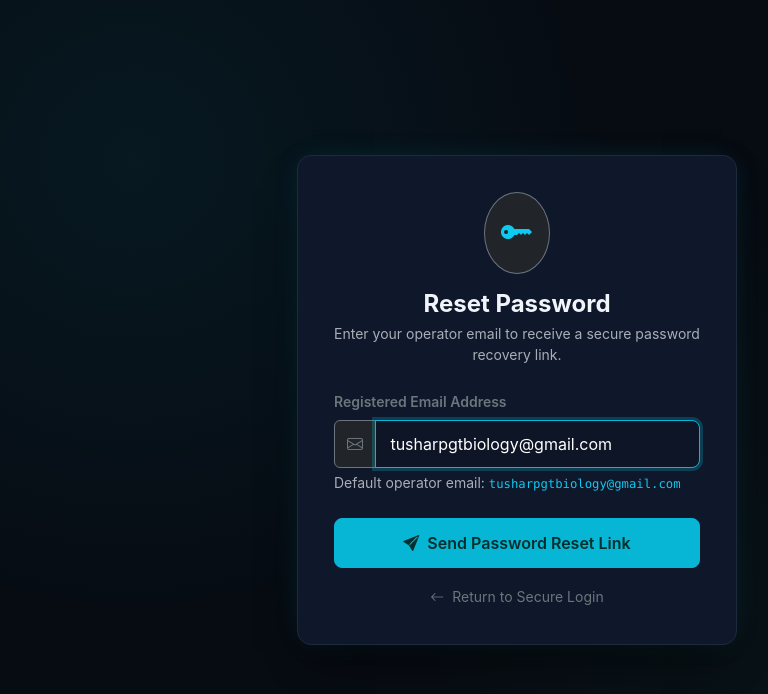
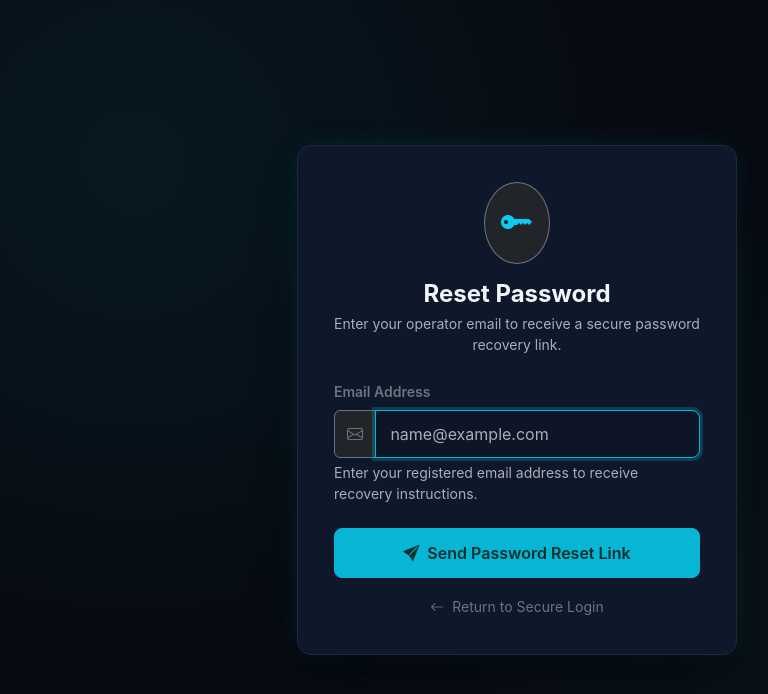
Before and after one commit to theforceiscalling/studytrade, a Django app: page /forgot-password/ in a window 1280 px wide. Shown: the top 694 px of the page, without its empty margins (123-891 px from the left). Run offline with Django 5.2, Linux system fonts and the light colour scheme; parts of the project's set-up code (start-up, migrations or seed data) failed here and were passed over.

Commit message:
fix: sanitize login and forgot password templates, remove hardcoded email placeholders

```diff
--- a/web/templates/registration/forgot_password.html
+++ b/web/templates/registration/forgot_password.html
@@ -88,12 +88,12 @@
             {% csrf_token %}
 
             <div class="mb-4">
-                <label class="form-label small text-secondary fw-semibold">Registered Email Address</label>
+                <label class="form-label small text-secondary fw-semibold">Email Address</label>
                 <div class="input-group">
                     <span class="input-group-text bg-dark border-secondary text-secondary"><i class="bi bi-envelope"></i></span>
-                    <input type="email" name="email" class="form-control" placeholder="tusharpgtbiology@gmail.com" value="tusharpgtbiology@gmail.com" required autofocus>
+                    <input type="email" name="email" class="form-control" placeholder="name@example.com" required autofocus>
                 </div>
-                <div class="form-text text-muted small mt-1">Default operator email: <code class="text-info">tusharpgtbiology@gmail.com</code></div>
+                <div class="form-text text-muted small mt-1">Enter your registered email address to receive recovery instructions.</div>
             </div>
 
             <button type="submit" class="btn btn-cyan w-100 mb-3">
--- a/web/templates/registration/forgot_password_done.html
+++ b/web/templates/registration/forgot_password_done.html
@@ -52,7 +52,7 @@
         </div>
         <h4 class="fw-bold mb-2">Check Your Email</h4>
         <p class="text-secondary small mb-3">
-            If an account exists with <strong class="text-info font-monospace">tusharpgtbiology@gmail.com</strong>, we have dispatched a password reset link.
+            If an account exists with that email address, we have dispatched password reset instructions to your inbox.
         </p>
 
         <div class="alert alert-dark text-start border-secondary small py-2 px-3 mb-4 font-monospace">
--- a/web/templates/registration/login.html
+++ b/web/templates/registration/login.html
@@ -112,7 +112,7 @@
                 <label class="form-label small text-secondary fw-semibold">Username or Email</label>
                 <div class="input-group">
                     <span class="input-group-text bg-dark border-secondary text-secondary"><i class="bi bi-person"></i></span>
-                    <input type="text" name="username" class="form-control" placeholder="tusharpgtbiology@gmail.com" required autofocus value="{{ form.username.value|default:'' }}">
+                    <input type="text" name="username" class="form-control" placeholder="Enter username or email" required autofocus value="{{ form.username.value|default:'' }}">
                 </div>
             </div>
 
@@ -123,7 +123,7 @@
                 </div>
                 <div class="input-group">
                     <span class="input-group-text bg-dark border-secondary text-secondary"><i class="bi bi-key"></i></span>
-                    <input type="password" name="password" id="passwordInput" class="form-control" placeholder="••••••••••••" required>
+                    <input type="password" name="password" id="passwordInput" class="form-control" placeholder="Enter password" required>
                     <button class="btn btn-outline-secondary border-secondary" type="button" onclick="togglePasswordVisibility()">
                         <i class="bi bi-eye" id="toggleIcon"></i>
                     </button>
@@ -143,7 +143,7 @@
         </form>
 
         <div class="text-center pt-3 border-top border-secondary-subtle">
-            <span class="small text-muted font-monospace">Authorized Operator: <span class="text-info">tusharpgtbiology@gmail.com</span></span>
+            <span class="small text-muted"><i class="bi bi-shield-lock-fill text-info me-1"></i>StudyTrade Encrypted Authentication</span>
         </div>
     </div>
 
--- a/web/templates/registration/password_reset_email.html
+++ b/web/templates/registration/password_reset_email.html
@@ -1,4 +1,4 @@
-Hello Tushar,
+Hello,
 
 You requested a password reset for your StudyTrade Quant Trading Portal account.
 
@@ -9,5 +9,4 @@ To reset your password, please click the secure link below:
 If you did not request this password reset, please ignore this email. Your password will remain unchanged.
 
 Best regards,
-StudyTrade Quant System
-tusharpgtbiology@gmail.com
+StudyTrade Security Team
```
